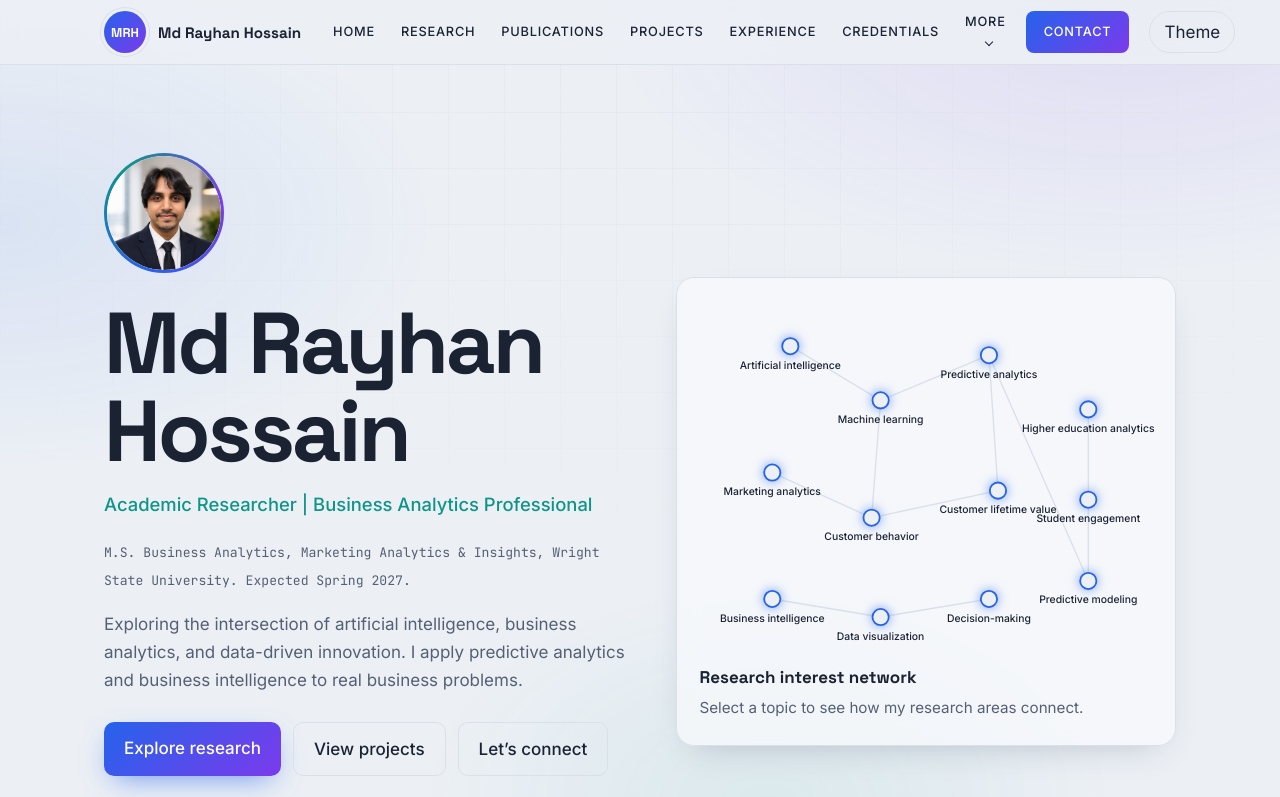
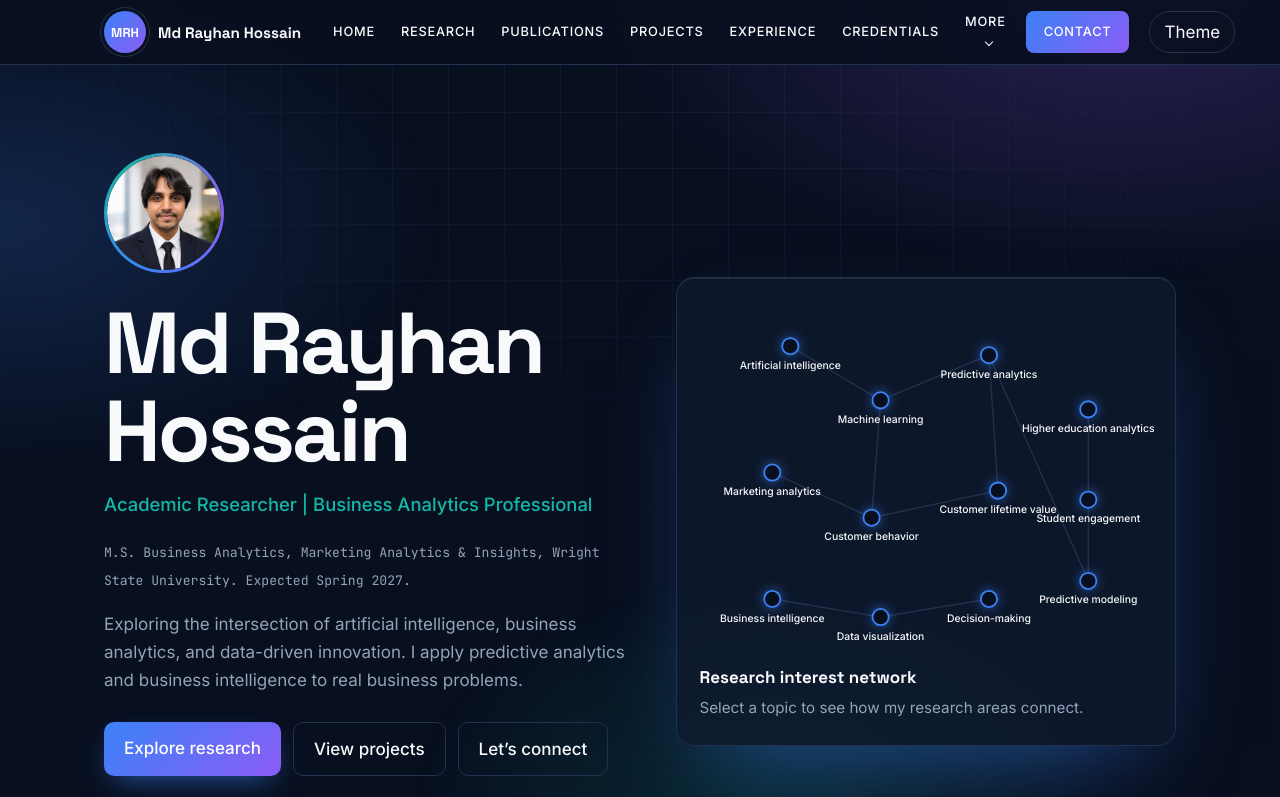
Before and after one commit to ray0721/portfolio, a Next.js app: page / in a window 1280 px wide. Shown: the top 797 px of the page. Built offline with nearby package versions, Linux system fonts and the light colour scheme; no server answers.

Commit message:
Add files via upload

```diff
--- a/src/app/layout.tsx
+++ b/src/app/layout.tsx
@@ -40,8 +40,9 @@ export default function RootLayout({ children }: { children: React.ReactNode })
     isPartOf: { "@type": "Periodical", name: p.journal },
   };
   return (
-    <html lang="en" suppressHydrationWarning>
+    <html lang="en" data-theme="dark" suppressHydrationWarning>
       <head>
+        <script dangerouslySetInnerHTML={{ __html: 'try{var t=localStorage.getItem("theme");if(t)document.documentElement.dataset.theme=t}catch(e){}' }} />
         <link rel="preconnect" href="https://fonts.googleapis.com" />
         <link rel="preconnect" href="https://fonts.gstatic.com" crossOrigin="" />
         <link
```
